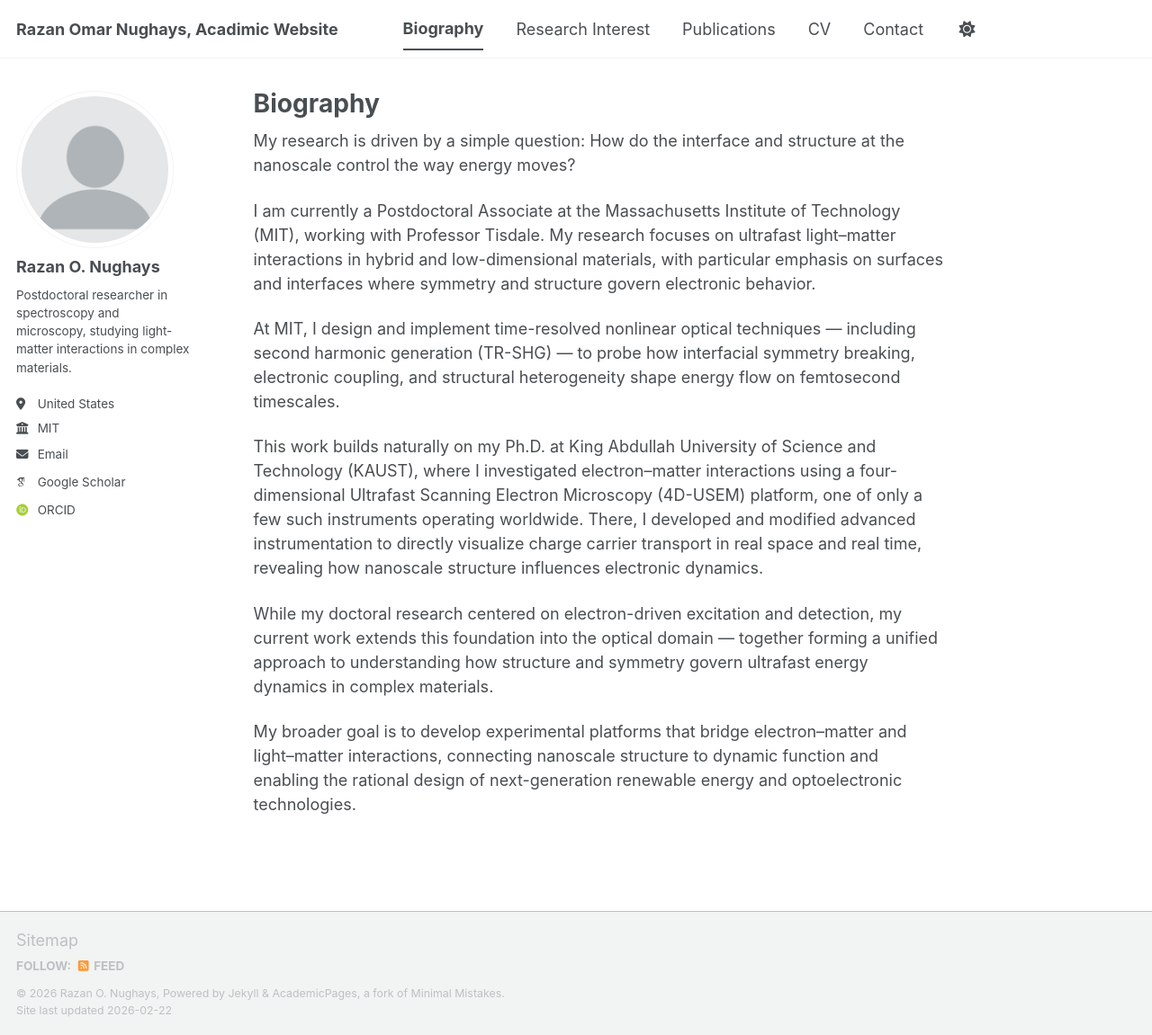
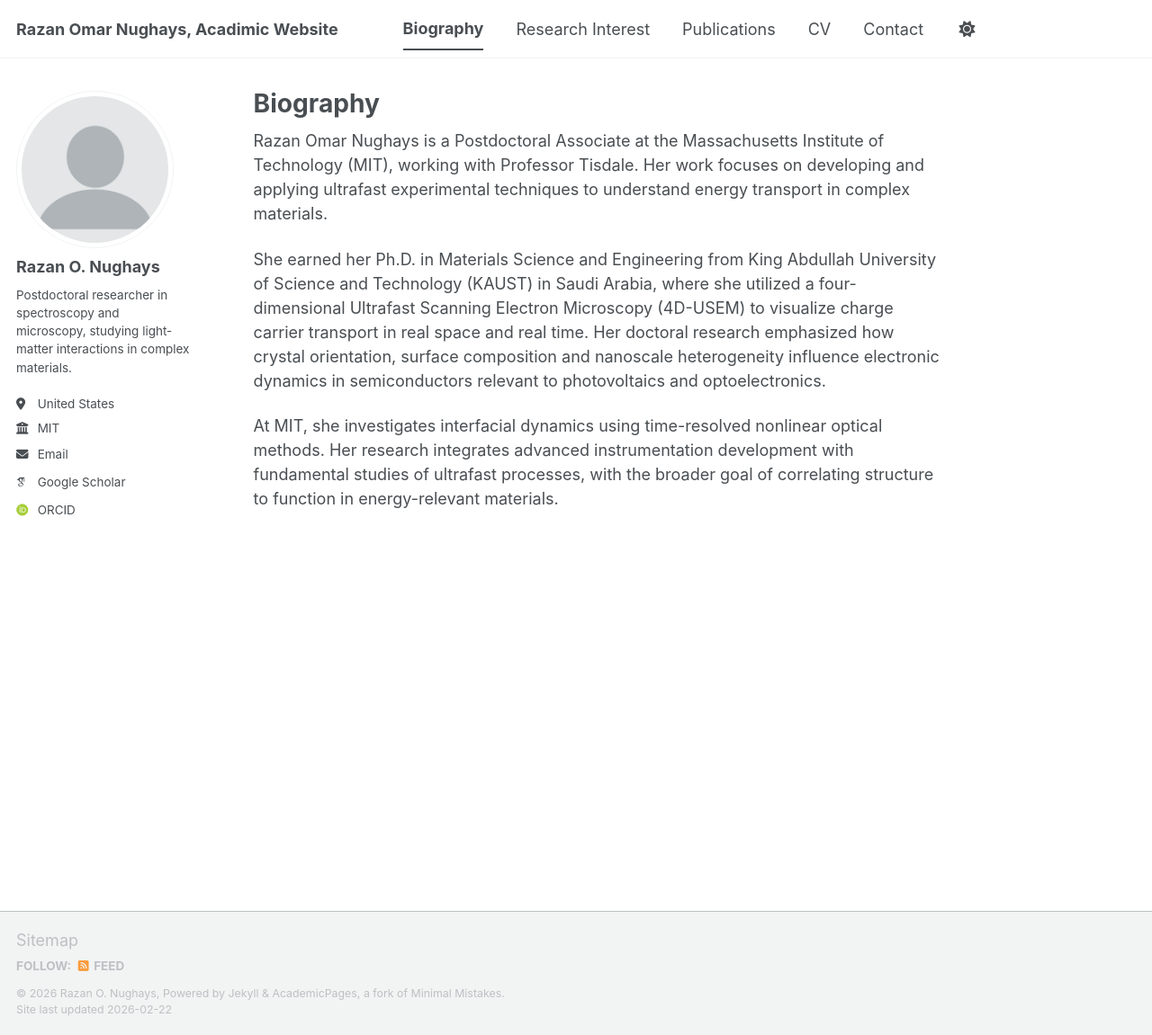
Before and after one commit to RazanNughays/RazanNughays.github.io, a Jekyll site: the page built from _pages/biography.md, in a window 1280 px wide and 1151 px high. Shown: the whole window at 90% size. Built offline with Jekyll 4.4.1, drawn with Linux system fonts in a browser that asks for light colours; some web fonts are replaced; a script bundle is joined from its source files by our own code; library files that are not in the unit come from our copies.

Commit message:
Update biography.md

```diff
--- a/_pages/biography.md
+++ b/_pages/biography.md
@@ -5,17 +5,9 @@ permalink: /biography/
 author_profile: true
 ---
 
-My research is driven by a simple question:
-How do the interface and structure at the nanoscale control the way energy moves?
+Razan Omar Nughays is a Postdoctoral Associate at the Massachusetts Institute of Technology (MIT), working with Professor Tisdale. Her work focuses on developing and applying ultrafast experimental techniques to understand energy transport in complex materials.
 
-I am currently a Postdoctoral Associate at the Massachusetts Institute of Technology (MIT), working with Professor Tisdale.
-My research focuses on ultrafast light–matter interactions in hybrid and low-dimensional materials, with particular emphasis on surfaces and interfaces where symmetry and structure govern electronic behavior.
+She earned her Ph.D. in Materials Science and Engineering from King Abdullah University of Science and Technology (KAUST) in Saudi Arabia, where she utilized  a four-dimensional Ultrafast Scanning Electron Microscopy (4D-USEM) to visualize charge carrier transport in real space and real time.
+Her doctoral research emphasized how crystal orientation, surface composition and nanoscale heterogeneity influence electronic dynamics in semiconductors relevant to photovoltaics and optoelectronics.
 
-At MIT, I design and implement time-resolved nonlinear optical techniques — including second harmonic generation (TR-SHG) — to probe how interfacial symmetry breaking, electronic coupling, and structural heterogeneity shape energy flow on femtosecond timescales.
-
-This work builds naturally on my Ph.D. at King Abdullah University of Science and Technology (KAUST), where I investigated electron–matter interactions using a four-dimensional Ultrafast Scanning Electron Microscopy (4D-USEM) platform, one of only a few such
-instruments operating worldwide. There, I developed and modified advanced instrumentation to directly visualize charge carrier transport in real space and real time, revealing how nanoscale structure influences electronic dynamics.
-
-While my doctoral research centered on electron-driven excitation and detection, my current work extends this foundation into the optical domain — together forming a unified approach to understanding how structure and symmetry govern ultrafast energy dynamics in complex materials.
-
-My broader goal is to develop experimental platforms that bridge electron–matter and light–matter interactions, connecting nanoscale structure to dynamic function and enabling the rational design of next-generation renewable energy and optoelectronic technologies.
+At MIT, she investigates interfacial dynamics using time-resolved nonlinear optical methods. Her research integrates advanced instrumentation development with fundamental studies of ultrafast processes, with the broader goal of correlating structure to function in energy-relevant materials.
```
